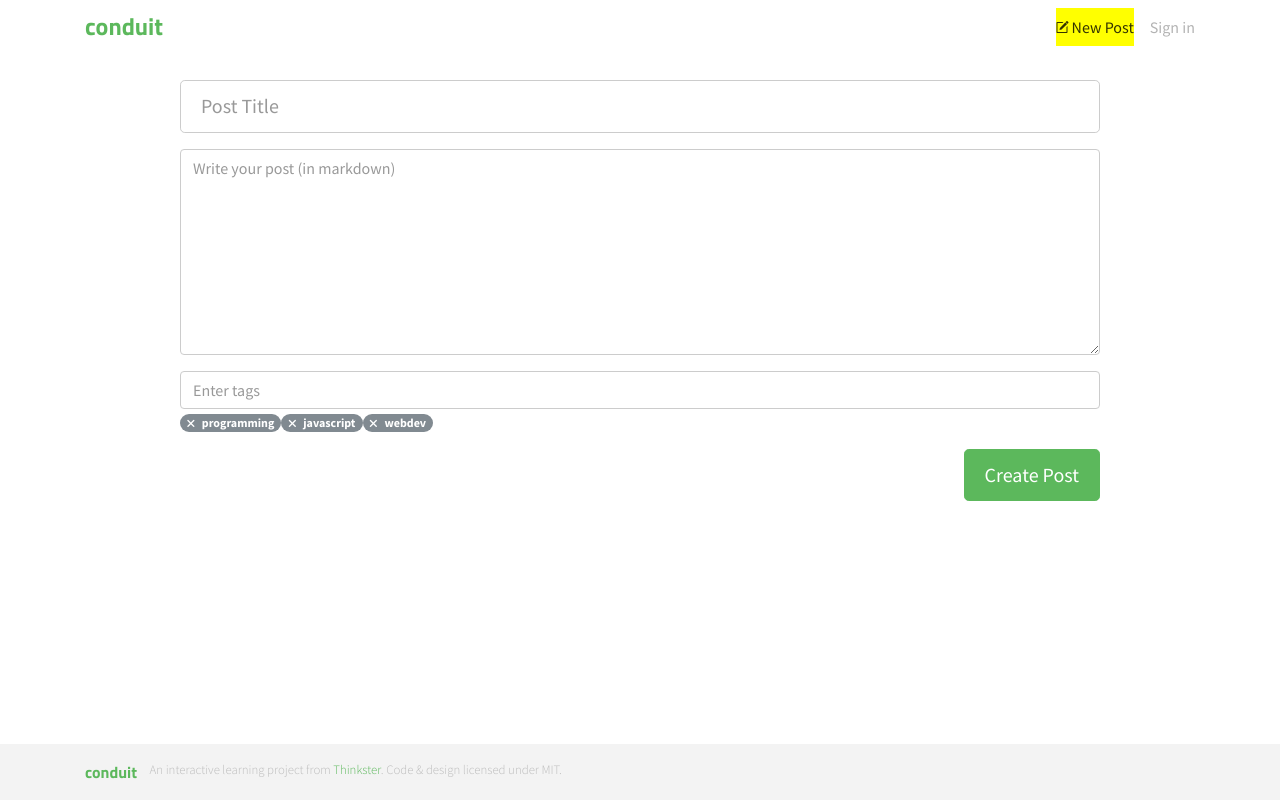
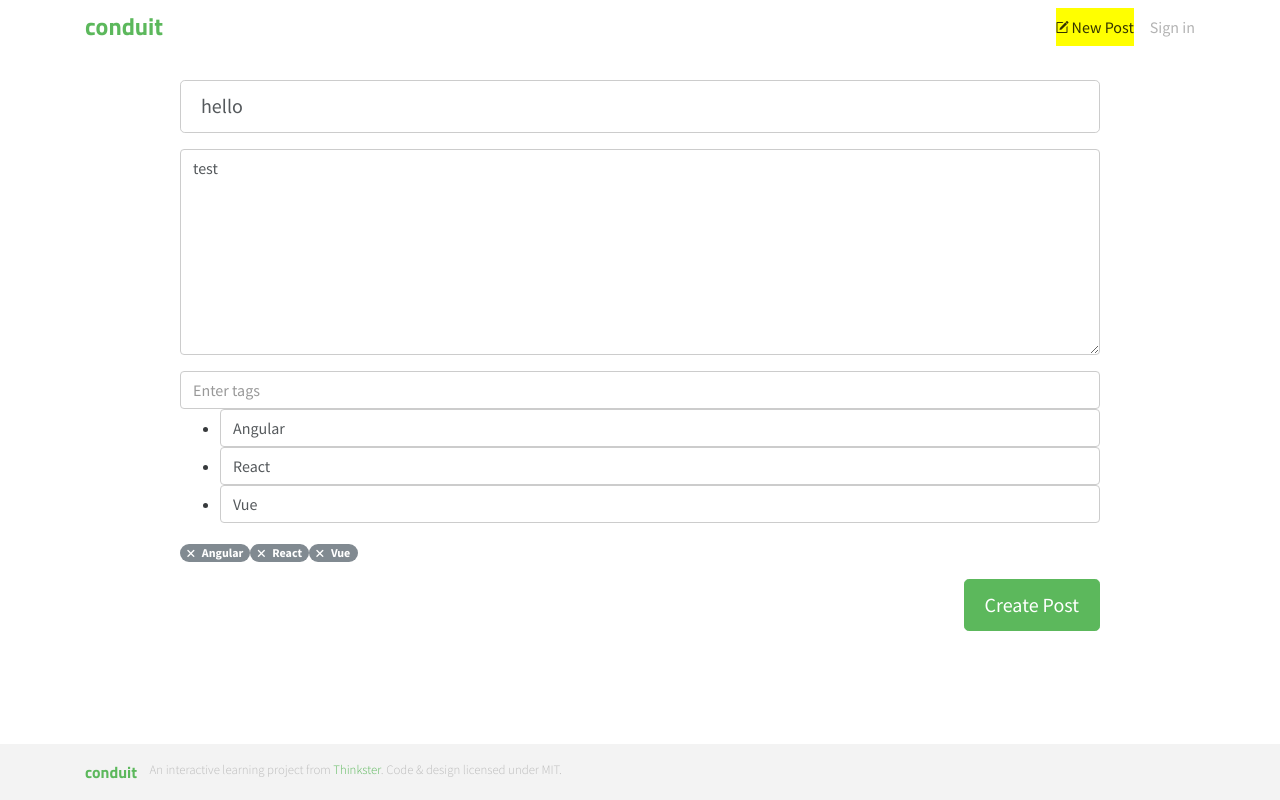
Before and after one commit to wellwind/angular-advanced-20190427, an Angular app: page /create in a window 1280 px wide. Built offline with nearby package versions, Linux system fonts and the light colour scheme; a web font is replaced by a local one.

Commit message:
完成任務09

```diff
--- a/src/app/posts/editor/editor.component.html
+++ b/src/app/posts/editor/editor.component.html
@@ -3,25 +3,35 @@
     <div class="row">
 
       <div class="col-md-10 col-md-offset-1 col-xs-12">
-        <form>
+        <form [formGroup]="form">
           <fieldset class="form-group">
-            <input class="form-control form-control-lg" type="text" placeholder="Post Title">
+            <input class="form-control form-control-lg" type="text" placeholder="Post Title" formControlName="title">
           </fieldset>
           <fieldset class="form-group">
-            <textarea class="form-control" rows="8" placeholder="Write your post (in markdown)"></textarea>
+            <textarea class="form-control" rows="8" placeholder="Write your post (in markdown)" formControlName="body"></textarea>
           </fieldset>
           <fieldset class="form-group">
-            <input class="form-control" type="text" placeholder="Enter tags">
+            <input class="form-control" type="text" placeholder="Enter tags" #tagInput (keyup.enter)="addTags(tagInput)">
             <div class="tag-list">
-              <span class="label label-pill label-default">
+
+                <ul formArrayName="tags">
+                  <li *ngFor="let tag of tags.controls; let index = index">
+                    <input class="form-control" type="text" [formControlName]="index">
+                  </li>
+                </ul>
+
+                <span class="label label-pill label-default" *ngFor="let tag of tags.controls">
+                    <i class="ion-close-round"></i> {{ tag.value }}</span>
+
+              <!-- <span class="label label-pill label-default">
                 <i class="ion-close-round"></i> programming</span>
               <span class="label label-pill label-default">
                 <i class="ion-close-round"></i> javascript</span>
               <span class="label label-pill label-default">
-                <i class="ion-close-round"></i> webdev</span>
+                <i class="ion-close-round"></i> webdev</span> -->
             </div>
           </fieldset>
-          <button type="button" class="btn btn-lg btn-primary pull-xs-right">
+          <button type="button" class="btn btn-lg btn-primary pull-xs-right" (click)="submit()">
             Create Post
           </button>
         </form>
--- a/src/app/posts/editor/editor.component.ts
+++ b/src/app/posts/editor/editor.component.ts
@@ -1,4 +1,5 @@
 import { Component, OnInit } from '@angular/core';
+import { FormArray, FormControl, FormGroup } from '@angular/forms';
 
 @Component({
   selector: 'app-editor',
@@ -6,10 +7,37 @@ import { Component, OnInit } from '@angular/core';
   styleUrls: ['./editor.component.css']
 })
 export class EditorComponent implements OnInit {
+  form = new FormGroup({
+    title: new FormControl('hello'),
+    body: new FormControl('test'),
+    tags: new FormArray([
+      new FormControl('Angular'),
+      new FormControl('React'),
+      new FormControl('Vue')
+    ])
+  });
 
-  constructor() { }
-
-  ngOnInit() {
+  get tags(): FormArray {
+    return this.form.get('tags') as FormArray;
   }
 
+  constructor() {}
+
+  ngOnInit() {}
+
+  submit() {
+    console.log(this.form.value);
+  }
+
+  addTags(tagInput: HTMLInputElement) {
+    tagInput.value.split(',')
+    .map(tagName => tagName.trim())
+    .filter(tagName => !!tagName)
+    .filter(tagName => (this.tags.value as string[]).indexOf(tagName) === -1)
+    .forEach(tagName => {
+      this.tags.push(new FormControl(tagName));
+    });
+    tagInput.value = '';
+    tagInput.focus();
+  }
 }
```
Also changed, not shown: src/app/posts/posts.module.ts (+6 -4 lines).
